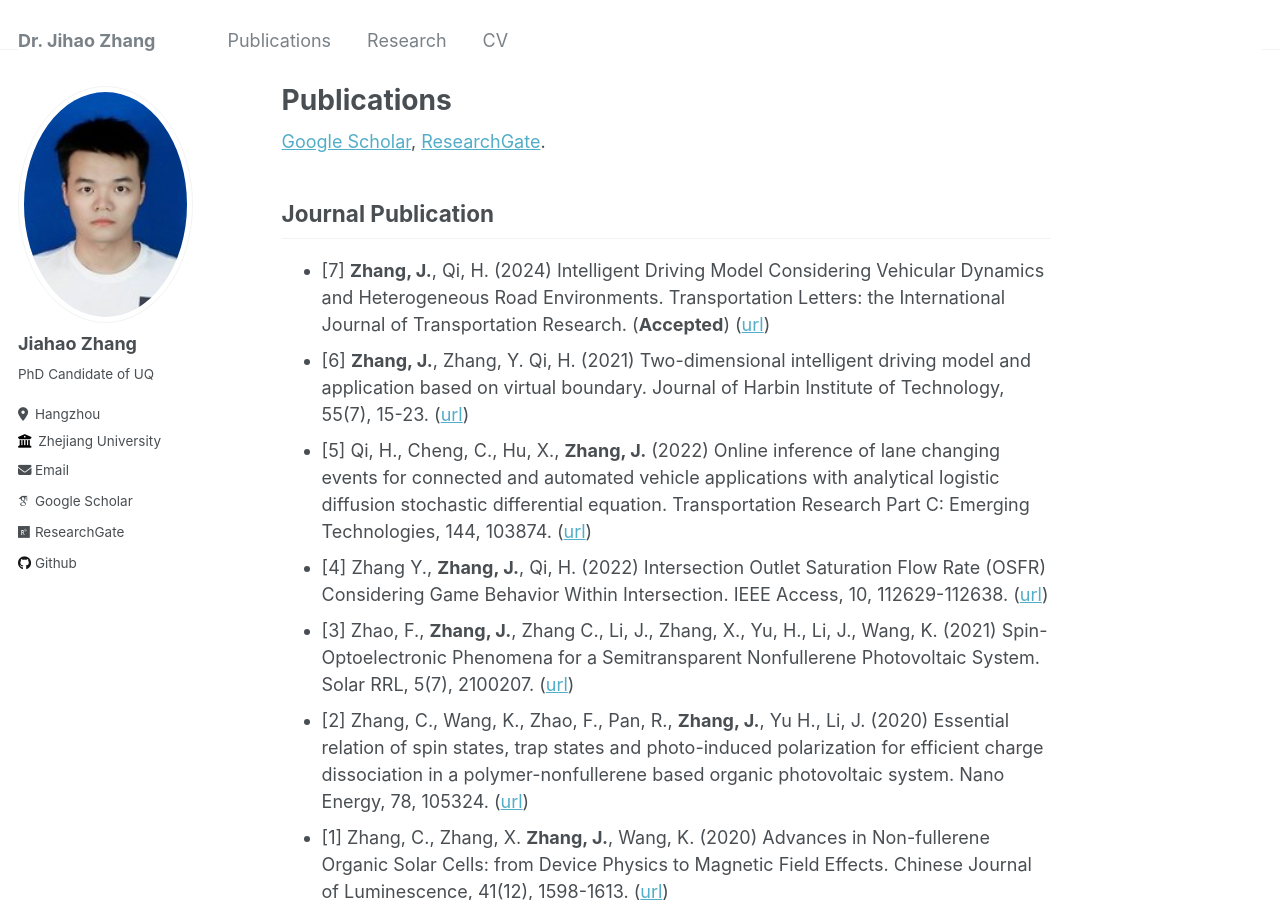
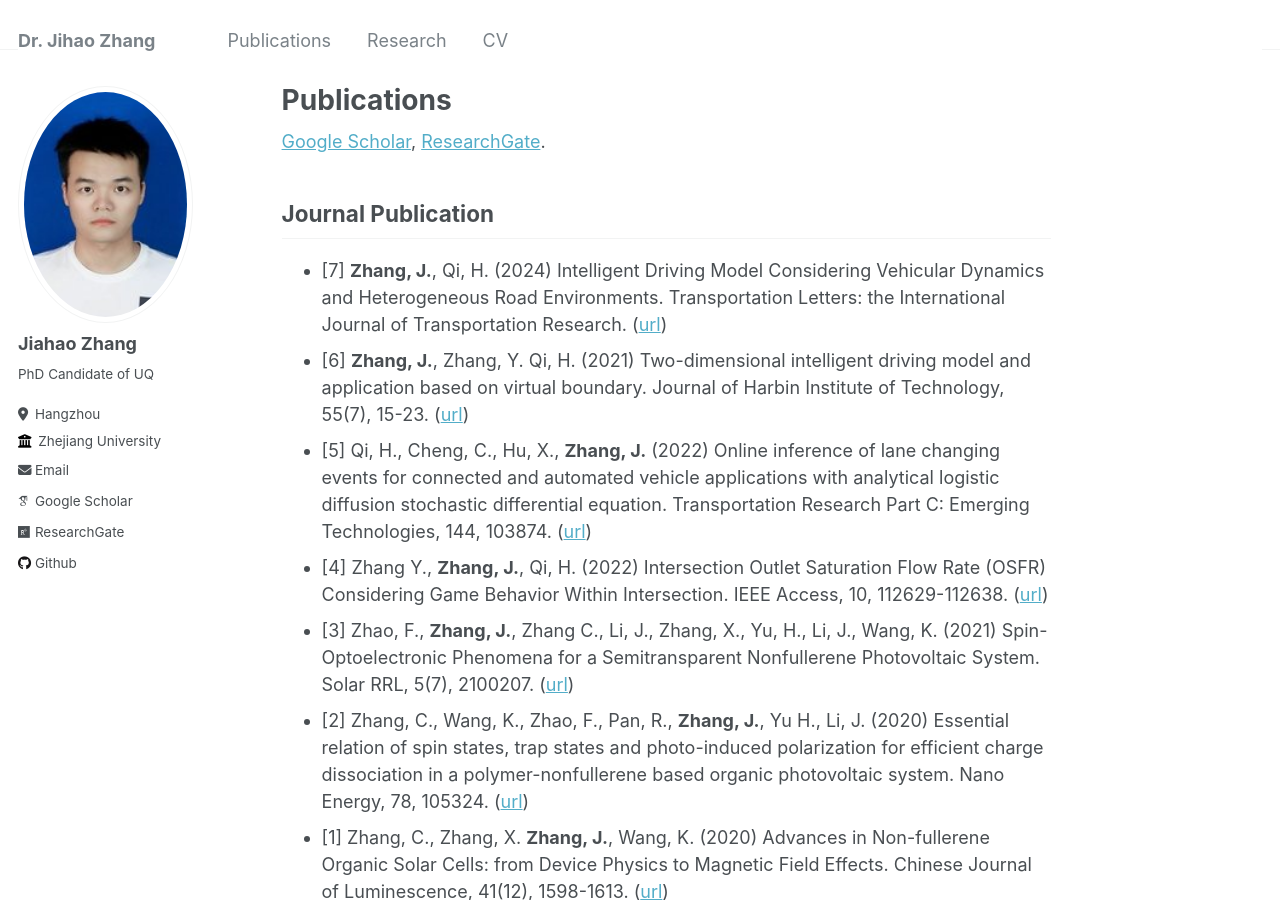
Before and after one commit to zhangjiahao2024/zhangjiahao.github.io, a Jekyll site: the page built from _pages/publications.md, in a window 1280 px wide and 900 px high. Built offline with Jekyll 4.4.1, drawn with Linux system fonts in a browser that asks for light colours; some web fonts are replaced.

Commit message:
Update publications.md

```diff
--- a/_pages/publications.md
+++ b/_pages/publications.md
@@ -19,7 +19,7 @@ author_profile: true
 
 Journal Publication
 ----------
-* [7] **Zhang, J.**, Qi, H. (2024) Intelligent Driving Model Considering Vehicular Dynamics and Heterogeneous Road Environments. Transportation Letters: the International Journal of Transportation Research. (**Accepted**) ([url](https://doi.org/10.1080/19427867.2024.2329469))
+* [7] **Zhang, J.**, Qi, H. (2024) Intelligent Driving Model Considering Vehicular Dynamics and Heterogeneous Road Environments. Transportation Letters: the International Journal of Transportation Research. ([url](https://doi.org/10.1080/19427867.2024.2329469))
 * [6] **Zhang, J.**, Zhang, Y. Qi, H. (2021) Two-dimensional intelligent driving model and application based on virtual boundary. Journal of Harbin Institute of Technology, 55(7), 15-23. ([url](http://hit.alljournals.cn/html/hitxb_cn/2023/7/20230703.html))
 * [5] Qi, H., Cheng, C., Hu, X., **Zhang, J.** (2022) Online inference of lane changing events for connected and automated vehicle applications with analytical logistic diffusion stochastic differential equation. Transportation Research Part C: Emerging Technologies, 144, 103874. ([url](https://doi.org/10.1016/j.trc.2022.103874))
 * [4] Zhang Y., **Zhang, J.**, Qi, H. (2022) Intersection Outlet Saturation Flow Rate (OSFR) Considering Game Behavior Within Intersection. IEEE Access, 10, 112629-112638. ([url](https://ieeexplore.ieee.org/abstract/document/9878314))
```
